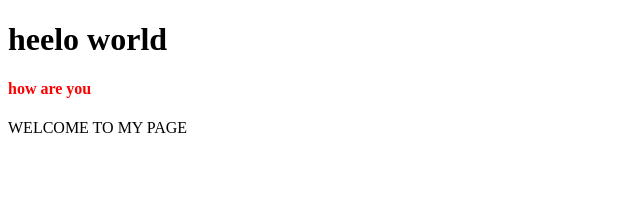
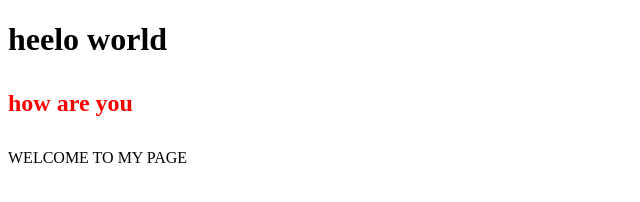
Before and after one commit to IbrahimKadry/hello, a plain HTML site: page index.html in a window 1280 px wide. Shown: the whole page, without its empty margins (0-640 px from the left). Drawn offline with Linux system fonts and the light colour scheme.

Commit message:
change font size

```diff
--- a/index.html
+++ b/index.html
@@ -7,7 +7,7 @@
 </head>
 <body>
     <h1>heelo world</h1>
-    <h4 style="color:red;">how are you </h4>
+    <h4 style="color:red; font-size:24px;">how are you </h4>
     <P>WELCOME TO MY PAGE</P>
 </body>
 </html>
```
